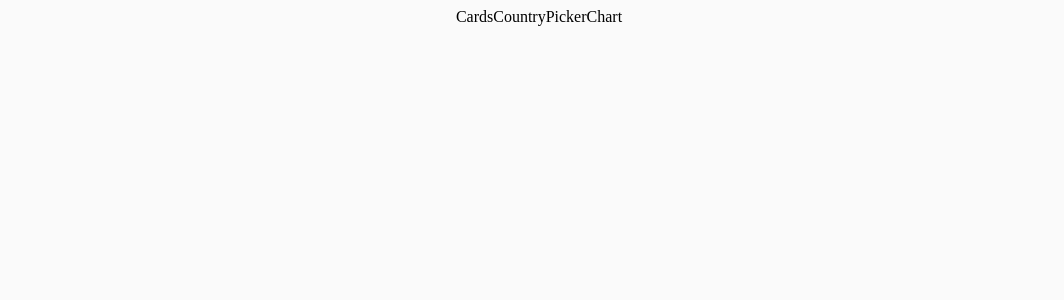
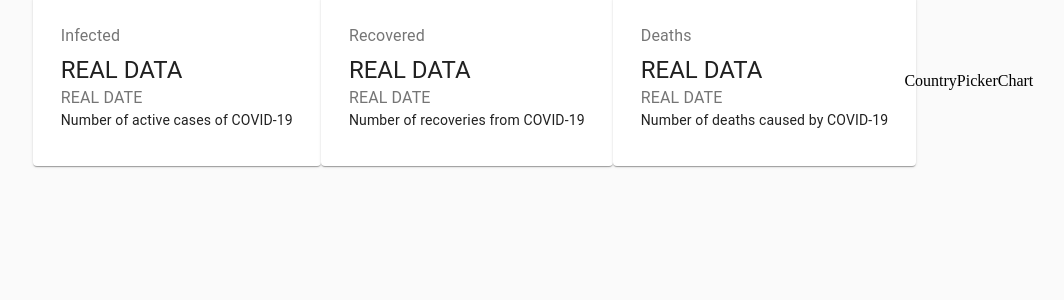
Before and after one commit to tuyenphk/covid-tracker, a React (Create React App) app: page / in a window 1280 px wide. Shown: the top 300 px of the page, without its empty margins (101-1165 px from the left). Built offline with nearby package versions, Linux system fonts and the light colour scheme; no server answers.

Commit message:
update grid card

```diff
--- a/package.json
+++ b/package.json
@@ -3,6 +3,7 @@
   "version": "0.1.0",
   "private": true,
   "dependencies": {
+    "@material-ui/core": "^4.11.3",
     "@testing-library/jest-dom": "^5.11.4",
     "@testing-library/react": "^11.1.0",
     "@testing-library/user-event": "^12.1.10",
--- a/src/App.js
+++ b/src/App.js
@@ -8,15 +8,20 @@
 
 import styles from './App.module.css'
 class App extends Component{
+  state={
+    data: {}
+  }
 
   async componentDidMount(){
-    const data = await fetchData();
-    console.log(data);
+    const fetchedData = await fetchData();
+    this.setState({data: fetchedData})
   }
   render(){
+    const {data} = this.state;
+
     return(
       <div className={styles.container}>
-        <Cards />
+        <Cards data={data} />
         <CountryPicker />
         <Chart />
       </div>
--- a/src/components/Cards/Cards.jsx
+++ b/src/components/Cards/Cards.jsx
@@ -1,9 +1,38 @@
 import React from 'react'
+import {Card, CardContent, Typography, Grid} from '@material-ui/core'
 
-const Cards = () => {
+import styles from './Cards.module.css'
+
+const Cards = (props) => {
+    console.log(props);
     return (
-        <div>
-            Cards
+        <div className={styles.container}>
+            <Grid container spacing={3} justify="center">
+                <Grid item component={Card}>
+                    <CardContent>
+                        <Typography color="textSecondary" gutterBottom>Infected</Typography>
+                        <Typography variant="h5">REAL DATA</Typography>
+                        <Typography color="textSecondary">REAL DATE</Typography>
+                        <Typography variant="body2">Number of active cases of COVID-19</Typography>
+                    </CardContent>
+                </Grid>
+                <Grid item component={Card}>
+                    <CardContent>
+                        <Typography color="textSecondary" gutterBottom>Recovered</Typography>
+                        <Typography variant="h5">REAL DATA</Typography>
+                        <Typography color="textSecondary">REAL DATE</Typography>
+                        <Typography variant="body2">Number of recoveries from COVID-19</Typography>
+                    </CardContent>
+                </Grid>
+                <Grid item component={Card}>
+                    <CardContent>
+                        <Typography color="textSecondary" gutterBottom>Deaths</Typography>
+                        <Typography variant="h5">REAL DATA</Typography>
+                        <Typography color="textSecondary">REAL DATE</Typography>
+                        <Typography variant="body2">Number of deaths caused by COVID-19</Typography>
+                    </CardContent>
+                </Grid>
+            </Grid>
         </div>
     )
 }
```
Also changed, not shown: 2 other files (tests, documents, lock files or other folders).
